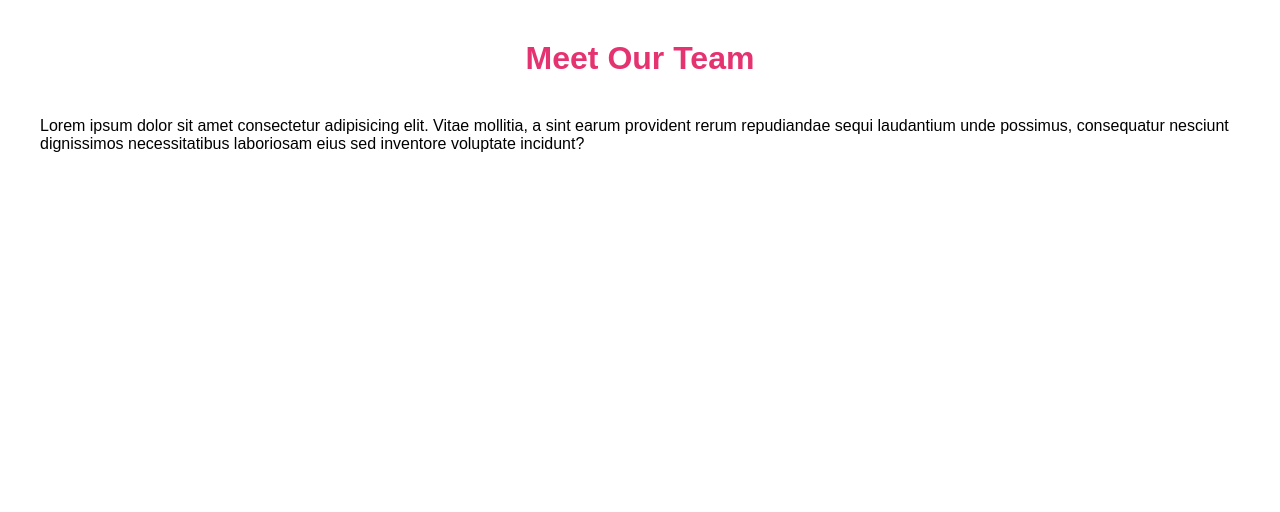
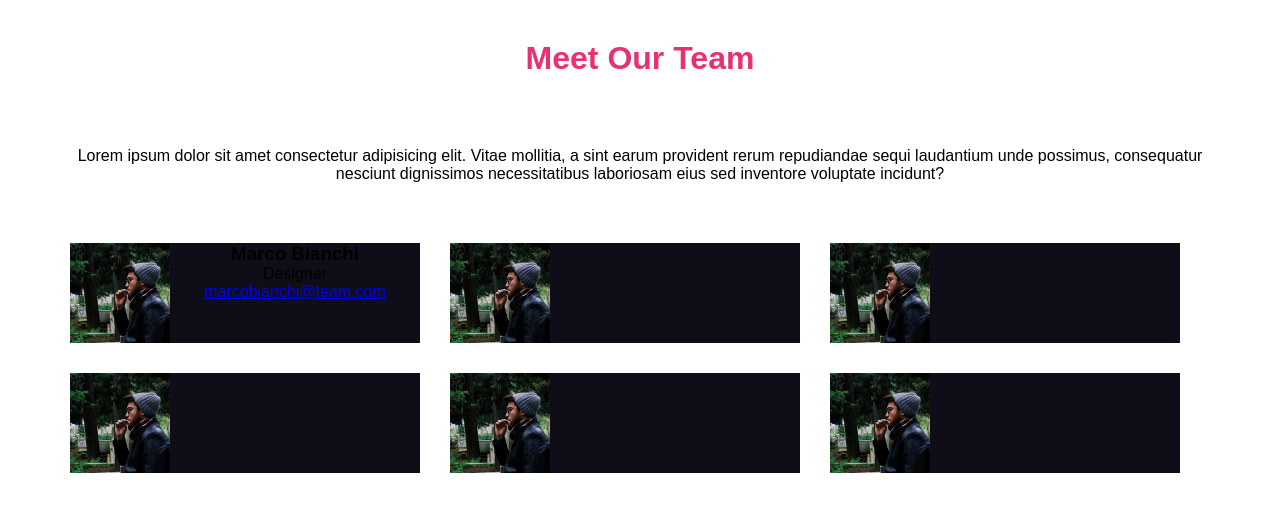
Before and after one commit to MicheleAbategiovanni/html-css-float-cards, a plain HTML site: page index.html in a window 1280 px wide. Drawn offline with Linux system fonts and the light colour scheme.

Commit message:
added bio section + layout scheme

```diff
--- a/css/style.css
+++ b/css/style.css
@@ -12,7 +12,38 @@ h1{
     padding: 40px;
 }
 
+section{
+    padding: 30px;
+    text-align: center;
+}
+
+img{
+    float: left;
+    height: 100px;
+}
+
+.clearfix {
+    overflow: auto;
+  }
+
+.clearfix::after{
+    content: "";
+    display: table;
+    clear: both;
+}
+
 .container{
     margin: auto;
     width: 1200px;
 }
+
+.box{
+    float: left;
+    width: calc((100% / 3) - (90px / 3));
+    background-color: rgb(15, 14, 24);
+}
+
+.box:not(:last-child) {
+    margin-right: 30px;
+    margin-bottom: 30px;
+  }
--- a/index.html
+++ b/index.html
@@ -26,7 +26,42 @@
                 </p>
             </section>
 
-            <section></section>
+            <!-- Struttura centrale tabellare -->
+            <section>
+
+                <div class="box clearfix">
+                    <img src="assets/img/male1.png" alt="">
+                    <div class="info-team">
+                        <h3>Marco Bianchi</h3>
+                        <div>Designer</div>
+                        <a href="#">marcobianchi@team.com</a>
+                    </div>
+
+                </div>
+
+                <div class="box clearfix">
+                    <img src="assets/img/male1.png" alt="">
+                </div>
+
+                <div class="box clearfix">
+                    <img src="assets/img/male1.png" alt="">
+                </div>
+
+                <div class="box clearfix">
+                    <img src="assets/img/male1.png" alt="">
+                </div>
+
+                <div class="box clearfix">
+                    <img src="assets/img/male1.png" alt="">
+                </div>
+
+                <div class="box clearfix">
+                    <img src="assets/img/male1.png" alt="">
+                </div>
+
+
+
+            </section>
         </div>
     </main>
 
```
